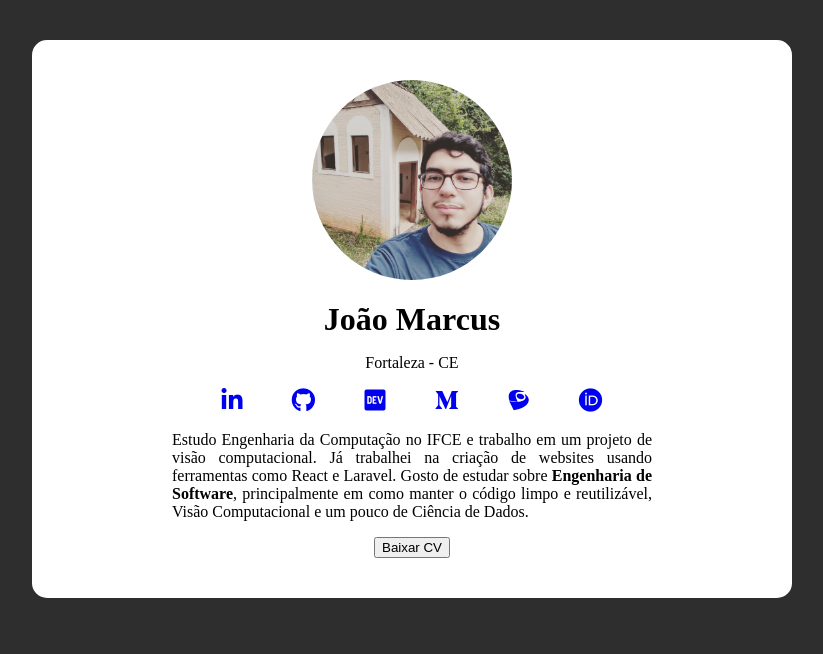
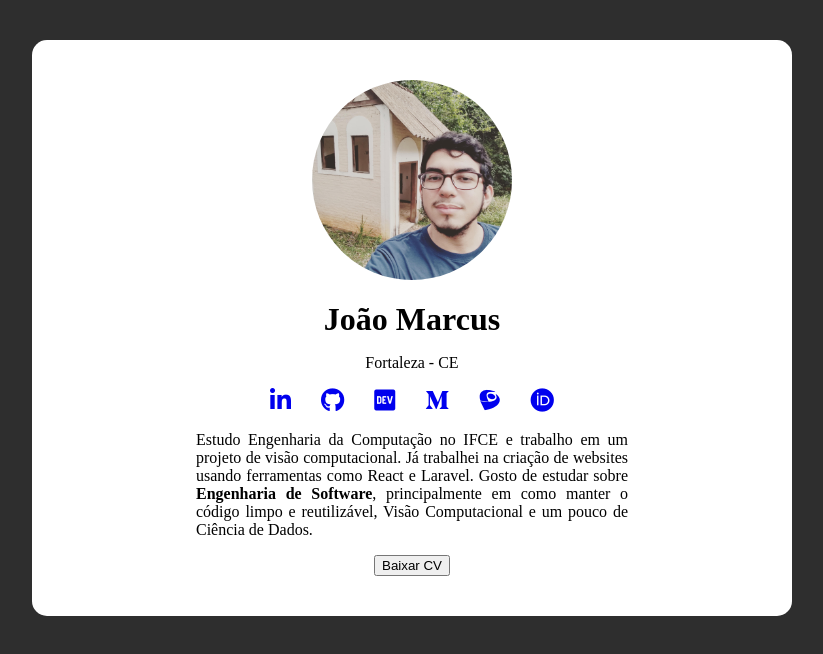
Before and after one commit to Joaom123/Joaom123.github.io, a plain HTML site: page index.html in a window 1280 px wide. Shown: the whole page, without its empty margins (228-1051 px from the left). Drawn offline with Linux system fonts and the light colour scheme; files whose address does not match are found by name.

Commit message:
ajeitando width de sobre-mim para dispositivos com 320px de largura

```diff
--- a/assets/style/style.css
+++ b/assets/style/style.css
@@ -29,6 +29,7 @@ body {
 }
 
 .sobre-mim {
+    width: 90%;
     max-width: 480px;
     text-align: justify;
 }
@@ -36,10 +37,12 @@ body {
 .links {
     width: 100%;
     display: flex;
-    justify-content: space-evenly;
+    justify-content: center;
     max-width: 480px;
 }
 
-.links > a {
+.link {
     font-size: 1.5em;
+    margin-left: 15px;
+    margin-right: 15px;
 }
--- a/index.html
+++ b/index.html
@@ -17,13 +17,13 @@
 <!--    <h3 class="rotulos">Engenharia de Software | Visão Computacional</h3>-->
     <p class="localizacao">Fortaleza - CE</p>
     <div class="links">
-        <a href="https://www.linkedin.com/in/joaomarcusmr/" target="_blank" rel="noopener"><i class="fab fa-linkedin-in"></i></a>
-        <a href="https://github.com/Joaom123" target="_blank" rel="noopener"><i class="fab fa-github"></i></a>
-<!--        <a href="https://gitlab.com/Joaom123" target="_blank" rel="noopener"><i class="fab fa-gitlab"></i></a>-->
-        <a href="https://dev.to/joaom123" target="_blank" rel="noopener"><i class="fab fa-dev"></i></a>
-        <a href="https://medium.com/@joaomarcus12769" target="_blank" rel="noopener"><i class="fab fa-medium-m"></i></a>
-        <a href="https://lattes.cnpq.br/5776026518580392" target="_blank" rel="noopener"><i class="ai ai-lattes"></i></a>
-        <a href="https://orcid.org/0000-0001-8377-2054" target="_blank" rel="noopener"><i class="fab fa-orcid"></i></a>
+        <a class="link" href="https://www.linkedin.com/in/joaomarcusmr/" target="_blank" rel="noopener"><i class="fab fa-linkedin-in"></i></a>
+        <a class="link" href="https://github.com/Joaom123" target="_blank" rel="noopener"><i class="fab fa-github"></i></a>
+<!--        <a class="link" href="https://gitlab.com/Joaom123" target="_blank" rel="noopener"><i class="fab fa-gitlab"></i></a>-->
+        <a class="link" href="https://dev.to/joaom123" target="_blank" rel="noopener"><i class="fab fa-dev"></i></a>
+        <a class="link" href="https://medium.com/@joaomarcus12769" target="_blank" rel="noopener"><i class="fab fa-medium-m"></i></a>
+        <a class="link" href="https://lattes.cnpq.br/5776026518580392" target="_blank" rel="noopener"><i class="ai ai-lattes"></i></a>
+        <a class="link" href="https://orcid.org/0000-0001-8377-2054" target="_blank" rel="noopener"><i class="fab fa-orcid"></i></a>
     </div>
     <div class="sobre-mim">
         <p>Estudo Engenharia da Computação no IFCE e trabalho em um projeto de visão computacional. Já
```
